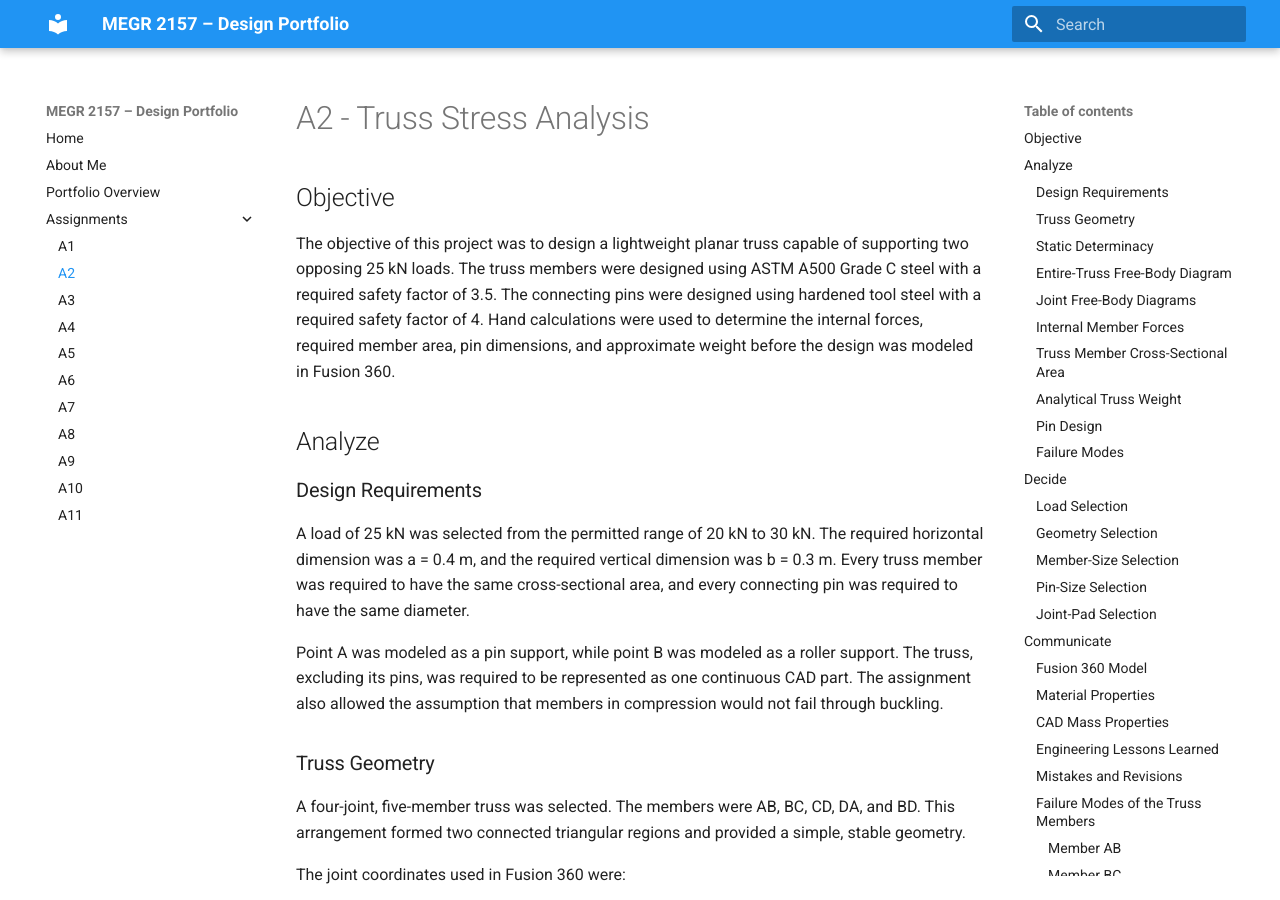
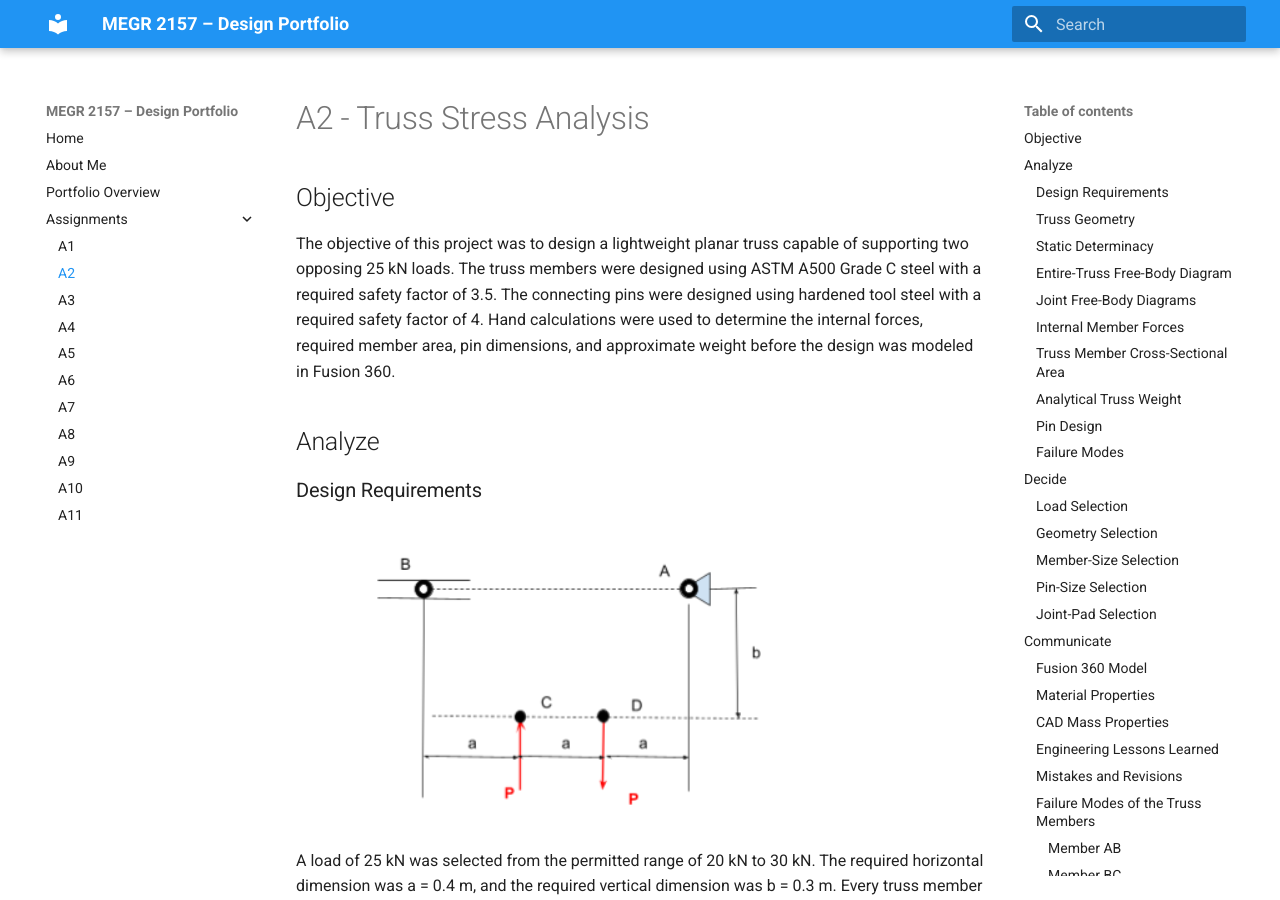
Before and after one commit to kbittneruncc/megr2157-portfolio, an MkDocs documentation site: the page built from docs/assignments/A02/index.md, in a window 1280 px wide and 900 px high. Built offline with MkDocs 1.6.1 and Material for MkDocs 9.7.7, drawn with Linux system fonts in a browser that asks for light colours.

Commit message:
Update index.md

```diff
--- a/docs/assignments/A02/index.md
+++ b/docs/assignments/A02/index.md
@@ -7,6 +7,8 @@ The objective of this project was to design a lightweight planar truss capable o
 ## Analyze
 
 ### Design Requirements
+
+![Truss design outline](truss-problem.png)
 
 A load of 25 kN was selected from the permitted range of 20 kN to 30 kN. The required horizontal dimension was a = 0.4 m, and the required vertical dimension was b = 0.3 m. Every truss member was required to have the same cross-sectional area, and every connecting pin was required to have the same diameter.
 
```
